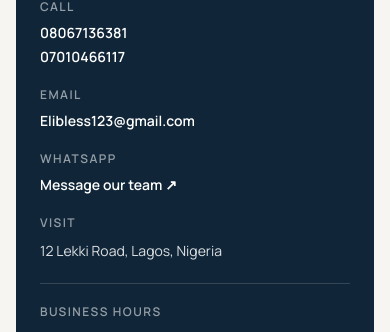
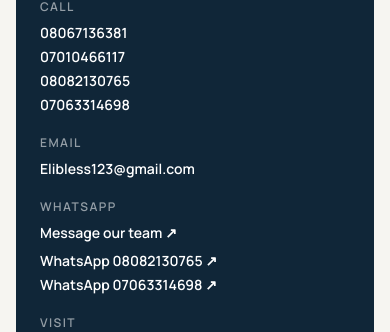
Before and after one commit to kingkasper235-code/eliblessmanagers, a Next.js app: page /contact in a window 390 px wide. Shown: the part 639-971 px from the top of the page. Built offline with nearby package versions, Linux system fonts and the light colour scheme; no server answers; the database is empty.

Commit message:
Add contact phone and WhatsApp numbers

```diff
--- a/src/app/contact/page.tsx
+++ b/src/app/contact/page.tsx
@@ -59,6 +59,8 @@ export default async function ContactPage({
                   <p className="mt-2 flex flex-col gap-1">
                     <a href="tel:+2348067136381" className="w-fit font-semibold text-white hover:text-[var(--brand-gold-light)]">08067136381</a>
                     <a href="tel:+2347010466117" className="w-fit font-semibold text-white hover:text-[var(--brand-gold-light)]">07010466117</a>
+                    <a href="tel:+2348082130765" className="w-fit font-semibold text-white hover:text-[var(--brand-gold-light)]">08082130765</a>
+                    <a href="tel:+2347063314698" className="w-fit font-semibold text-white hover:text-[var(--brand-gold-light)]">07063314698</a>
                   </p>
                 </div>
                 <div>
@@ -68,6 +70,10 @@ export default async function ContactPage({
                 <div>
                   <p className="text-xs font-semibold uppercase tracking-[0.12em] text-white/55">WhatsApp</p>
                   <a href="https://wa.me/2348067136381" target="_blank" rel="noreferrer noopener" className="mt-2 inline-block font-semibold text-white hover:text-[var(--brand-gold-light)]">Message our team ↗</a>
+                  <p className="mt-2 flex flex-col gap-1">
+                    <a href="https://wa.me/2348082130765" target="_blank" rel="noreferrer noopener" className="w-fit font-semibold text-white hover:text-[var(--brand-gold-light)]">WhatsApp 08082130765 ↗</a>
+                    <a href="https://wa.me/2347063314698" target="_blank" rel="noreferrer noopener" className="w-fit font-semibold text-white hover:text-[var(--brand-gold-light)]">WhatsApp 07063314698 ↗</a>
+                  </p>
                 </div>
                 <div>
                   <p className="text-xs font-semibold uppercase tracking-[0.12em] text-white/55">Visit</p>
```
